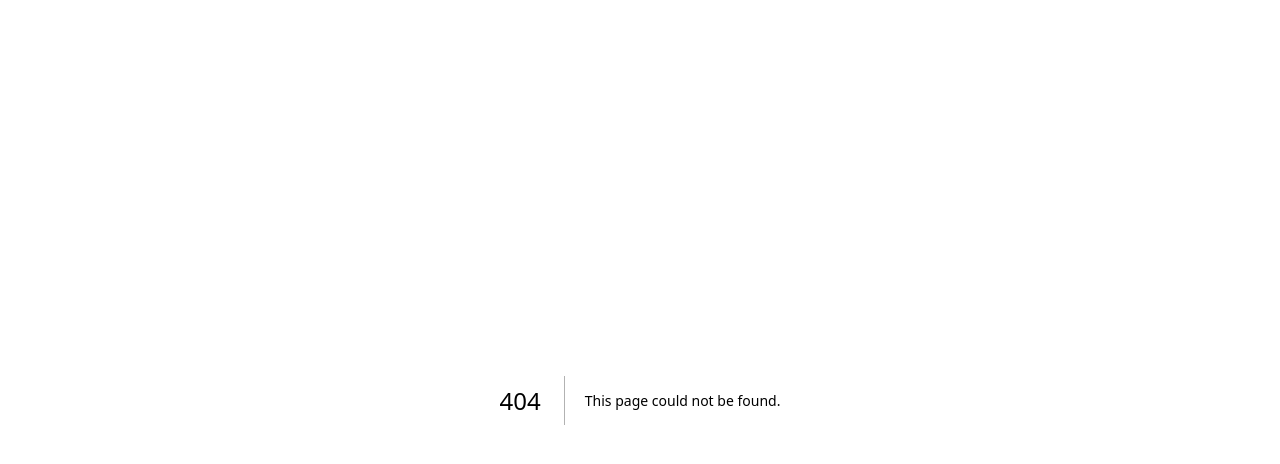
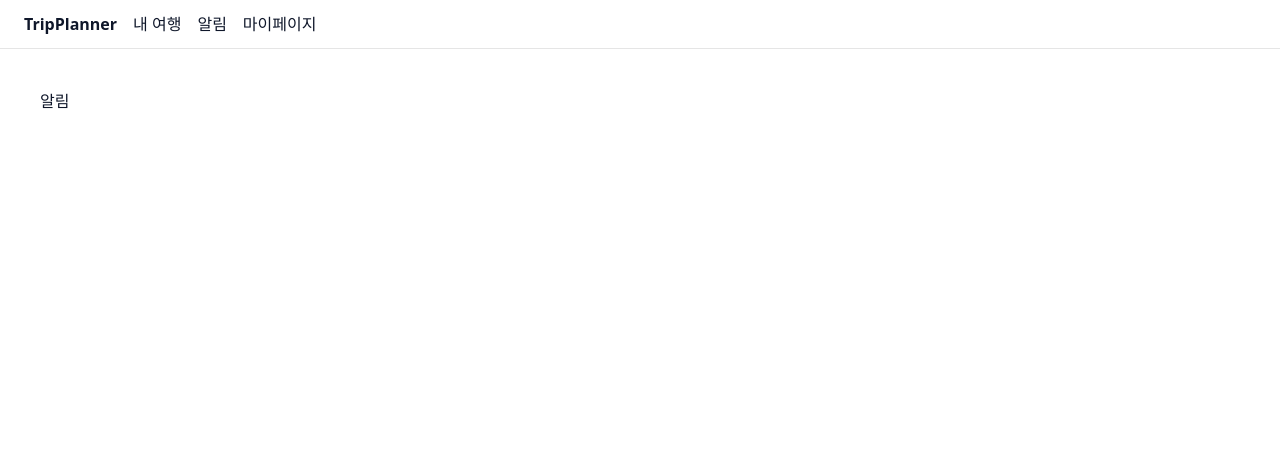
Before and after one commit to protove/KDT_TravelPlanner, a Next.js app in the folder frontend/: page /notifications in a window 1280 px wide. Before the commit this address had no page. Shown: the top 464 px of the page. Built offline with nearby package versions, Linux system fonts and the light colour scheme.

Commit message:
refactor(frontend): 로그인 필요 페이지를 (main) 라우트 그룹으로 이동

```diff
--- /dev/null
+++ b/frontend/src/app/(main)/layout.tsx
@@ -0,0 +1,15 @@
+import Link from "next/link";
+
+export default function MainLayout({ children }: { children: React.ReactNode }) {
+  return (
+    <div>
+      <header style={{ display: "flex", gap: 16, padding: "12px 24px", borderBottom: "1px solid #e5e5e5" }}>
+        <strong>TripPlanner</strong>
+        <Link href="/trips">내 여행</Link>
+        <Link href="/notifications">알림</Link>
+        <Link href="/mypage">마이페이지</Link>
+      </header>
+      {children}
+    </div>
+  );
+}
--- /dev/null
+++ b/frontend/src/app/(main)/notifications/page.tsx
@@ -0,0 +1,7 @@
+export default function NotificationsPage() {
+  return (
+    <main style={{ padding: 40 }}>
+      <h1>알림</h1>
+    </main>
+  );
+}
```
Also changed, not shown: frontend/src/app/(main)/mypage/page.tsx (renamed from frontend/src/app/mypage/page.tsx), frontend/src/app/(main)/trips/[id]/page.tsx (renamed from frontend/src/app/trips/[id]/page.tsx), frontend/src/app/(main)/trips/page.tsx (renamed from frontend/src/app/trips/page.tsx).
